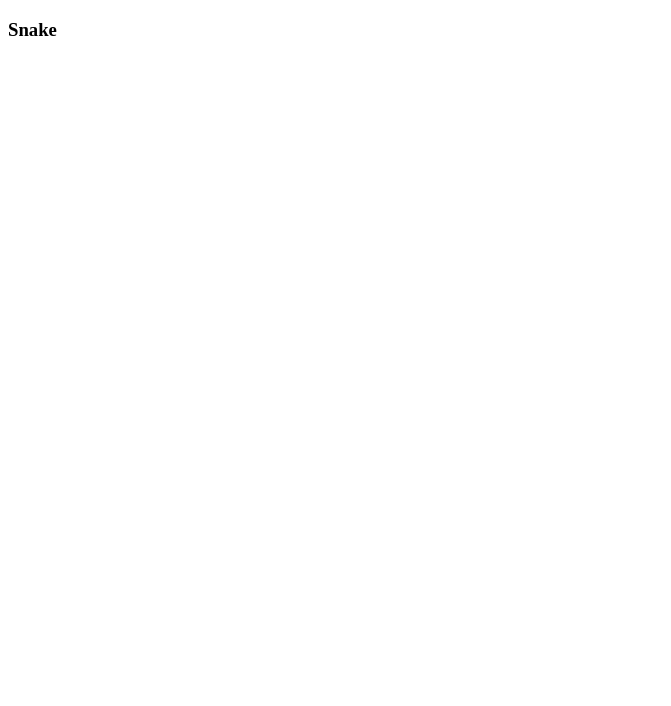
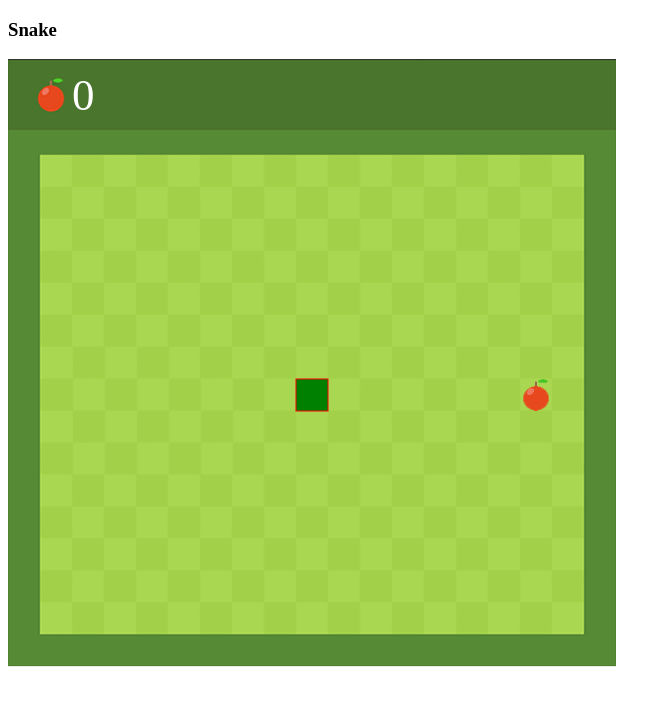
Before and after one commit to Gradius93/snake2.0, a plain HTML site: page index.html in a window 1280 px wide. Shown: the whole page, without its empty margins (0-671 px from the left). Drawn offline with Linux system fonts and the light colour scheme.

Commit message:
added movement

```diff
--- a/snake.js
+++ b/snake.js
@@ -0,0 +1,100 @@
+const cvs = document.getElementById('snake')
+const ctx = cvs.getContext('2d')
+
+// Create Unit
+
+const box = 32
+
+// load images
+
+const ground = new Image()
+ground.src = 'img/ground.png'
+
+const foodImg = new Image()
+foodImg.src = 'img/food.png'
+
+// create snake
+
+let snake = []
+snake[0] = {
+  x: 9 * box,
+  y: 10 * box
+}
+
+// food
+
+let food = {
+  x: Math.floor(Math.random() * 17 + 1) * box,
+  y: Math.floor(Math.random() * 15 + 3) * box
+}
+
+// score
+
+let score = 0
+
+// control Snake
+
+document.addEventListener('keydown', direction)
+
+let d = ''
+
+function direction(e) {
+  if(e.keyCode === 37 && d !== 'RIGHT') {
+    d = 'LEFT'
+  } else if(e.keyCode === 38 && d !== 'DOWN') {
+    d = 'UP'
+  } else if(e.keyCode === 39 && d !== 'LEFT') {
+    d = 'RIGHT'
+  } else if(e.keyCode === 40 && d !== 'UP') {
+    d = 'DOWN'
+  }
+}
+
+// draw everything
+
+function draw() {
+
+  ctx.drawImage(ground, 0, 0)
+
+  for( let i = 0; i < snake.length; i++) {
+    ctx.fillStyle = (i === 0) ? 'green' : 'white'
+    ctx.fillRect(snake[i].x, snake[i].y, box, box)
+
+    ctx.strokeStyle = 'red'
+    ctx.strokeRect(snake[i].x, snake[i].y, box, box)
+
+    ctx.drawImage(foodImg, food.x, food.y)
+
+    // old head position
+    let snakeX = snake[0].x
+    let snakeY = snake[0].y
+
+    // remove tail
+    snake.pop()
+
+    // which direction
+
+    if(d === 'LEFT') snakeX -= box
+    if(d === 'UP') snakeY -= box
+    if(d === 'RIGHT') snakeX += box
+    if(d === 'DOWN') snakeY += box
+
+    // new head
+    const newHead = {
+      x: snakeX,
+      y: snakeY
+    }
+
+    snake.unshift(newHead)
+
+
+    ctx.fillStyle = 'white'
+    ctx.font = '45px Changa one'
+    ctx.fillText(score, 2 * box, 1.6 * box)
+  }
+
+}
+
+// call draw function every 100ms
+
+let game = setInterval(draw, 100)
```
Also changed, not shown: index.html (+3 -0 lines), 1 other file.
